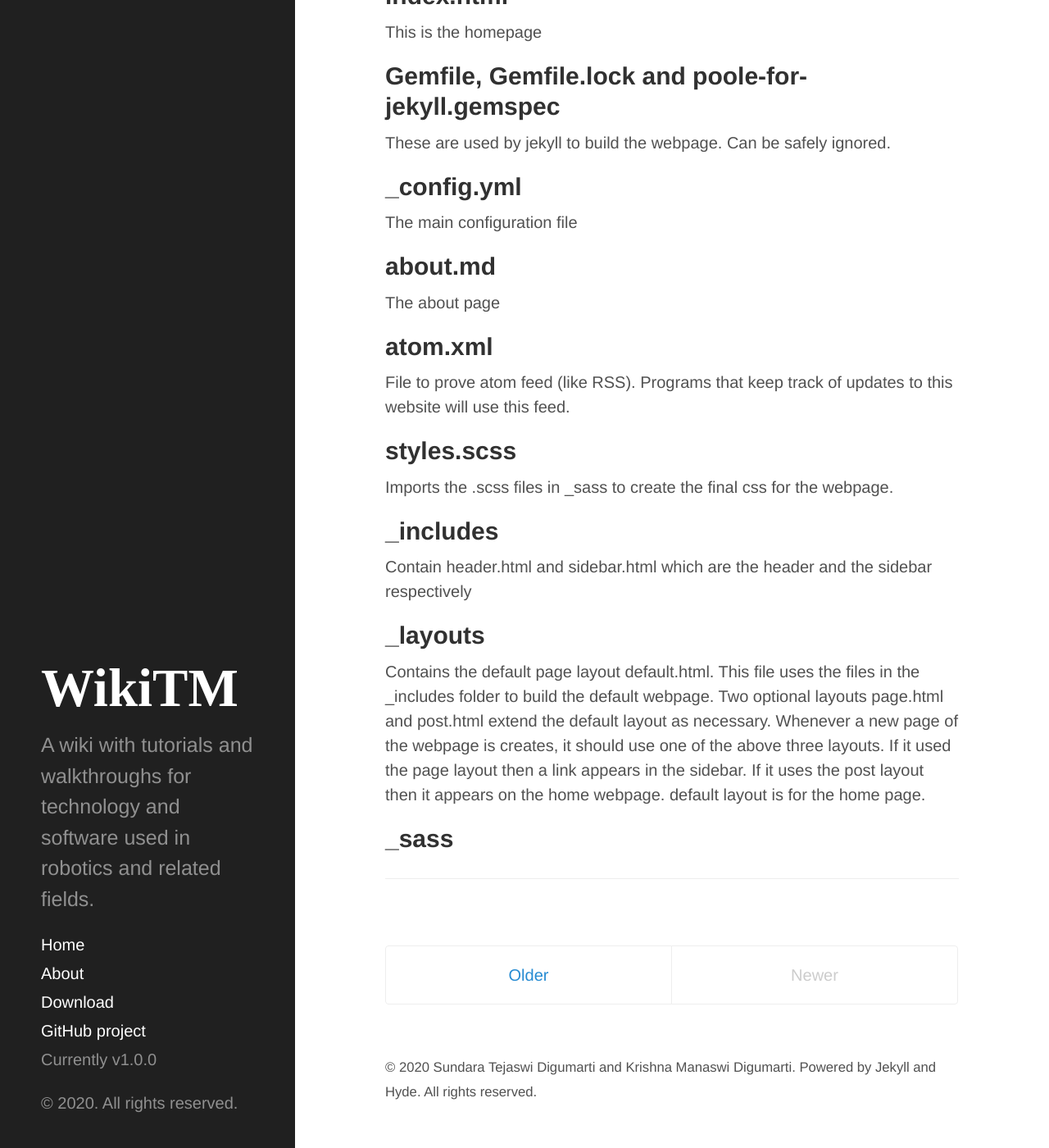
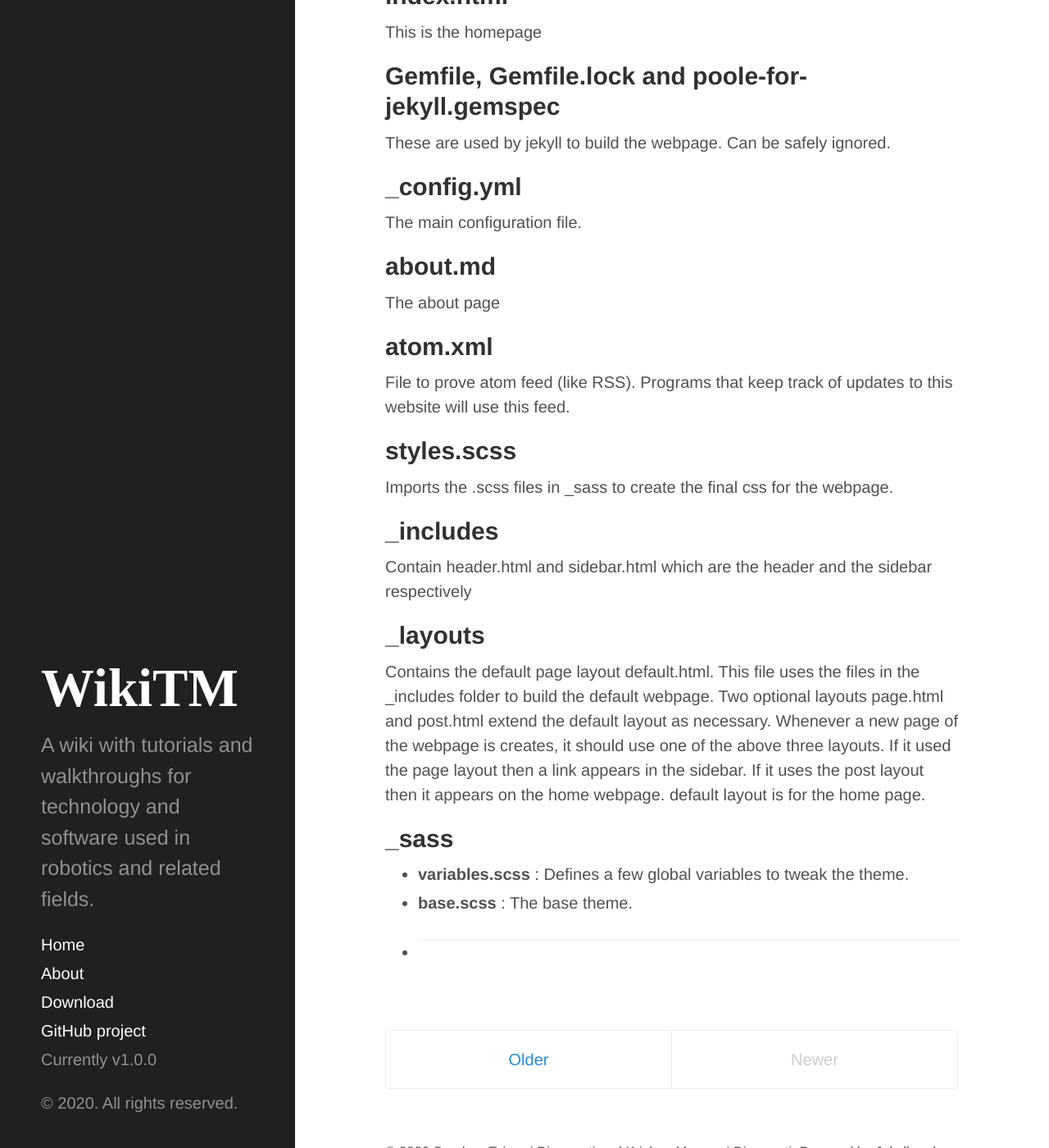
Before and after one commit to tejaswid/wikitm, a Jekyll site: the page built from index.html, in a window 1280 px wide and 1400 px high, scrolled down 418 px. Shown: the whole window at 82% size. Built offline with Jekyll 4.4.1, drawn with Linux system fonts in a browser that asks for light colours; the list of posts is cut into pages by our own code.

Commit message:
updated howto

```diff
--- a/_posts/2020-01-07-howto.md
+++ b/_posts/2020-01-07-howto.md
@@ -6,8 +6,8 @@ This is the homepage
 ## Gemfile, Gemfile.lock and poole-for-jekyll.gemspec
 These are used by jekyll to build the webpage. Can be safely ignored.
 
-## _config.yml
-The main configuration file
+## \_config.yml
+The main configuration file.
 
 ## about.md
 The about page
@@ -16,16 +16,18 @@ The about page
 File to prove atom feed (like RSS). Programs that keep track of updates to this website will use this feed.
 
 ## styles.scss
-Imports the .scss files in _sass to create the final css for the webpage.
+Imports the .scss files in \_sass to create the final css for the webpage.
 
-## _includes
+## \_includes
 Contain header.html and sidebar.html which are the header and the sidebar respectively
 
-## _layouts
-Contains the default page layout default.html. This file uses the files in the _includes folder to build the default webpage.
+## \_layouts
+Contains the default page layout default.html. This file uses the files in the \_includes folder to build the default webpage.
 Two optional layouts page.html and post.html extend the default layout as necessary.
 Whenever a new page of the webpage is creates, it should use one of the above three layouts.
 If it used the page layout then a link appears in the sidebar. If it uses the post layout then it appears on the home webpage. default layout is for the home page.
 
-## _sass
-* **
+## \_sass
+* **variables.scss** : Defines a few global variables to tweak the theme.
+* **base.scss** : The base theme.
+* ****
```
